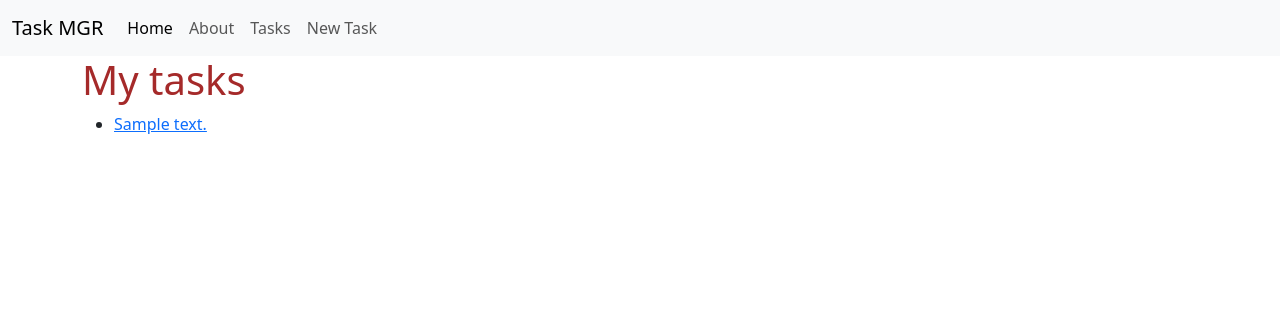
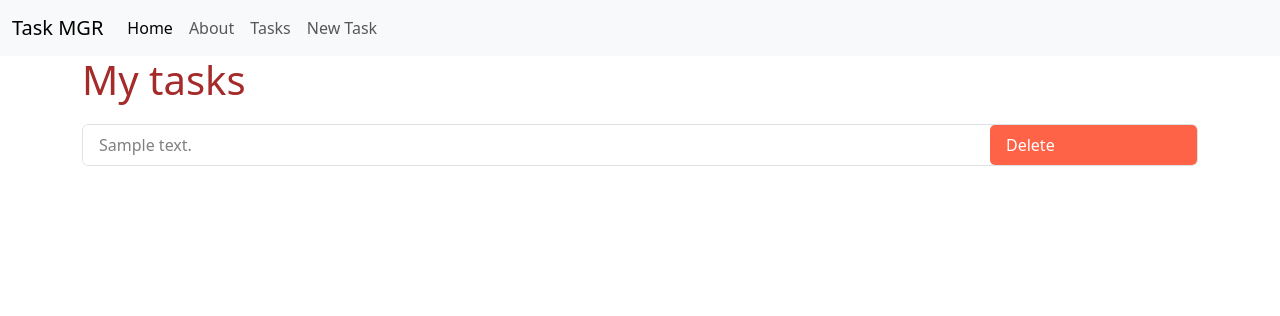
Before and after one commit to RCJK33/task_mgr_fe, a Flask app: page /tasks in a window 1280 px wide. Shown: the top 316 px of the page. Run offline with Flask 3, Linux system fonts and the light colour scheme; a database or web service that is not in the repository returns one stand-in record (values such as "Sample title"); data that the repository does not hold is empty.

Commit message:
Class 4 FINAL
Delete functions is added and the tasks styles is actived

```diff
--- a/app/routes.py
+++ b/app/routes.py
@@ -1,6 +1,7 @@
-from flask import Flask, render_template, request
+from flask import Flask, render_template, request, url_for, redirect
 import requests
 from datetime import datetime
+import time
 
 app = Flask(__name__)
 
@@ -52,3 +53,10 @@ def create_task():
     if response.status_code == 201:
         return render_template('success.html', task=response.json().get('task'), message='New task created!')
     return render_template('error.html', err=response.status_code), response.status_code
+
+@app.get('/tasks/<int:task_id>/delete')
+def delete_task(task_id):
+    response = requests.delete(f"{BASE_URL}/{task_id}")
+    if response.status_code == 204:
+        return redirect(url_for('display_all_tasks'))
+    return render_template('error.html', err=response.status_code), response.status_code
--- a/app/static/css/base.css
+++ b/app/static/css/base.css
@@ -1,3 +1,40 @@
 .container h1 {
     color: brown;
 }
+
+.list-group {
+    margin-top: 20px;
+    overflow: hidden;
+}
+
+.list-group .list-group-item:hover {
+    background-color: #f5f5f5;
+}
+
+.list-group .list-group-item {
+    padding: 0;
+    display: flex;
+    flex-direction: row;
+}
+
+.list-group .list-group-item a {
+
+    padding: 8px 16px;
+    flex: 5;
+    text-decoration: none;
+    color: gray;
+}
+
+.list-group .list-group-item a.delete {
+    flex: 1;
+    background-color: tomato;
+    color: white;
+
+    border-radius: 5px;
+}
+
+.list-group .list-group-item a.delete:hover {
+    flex: 1;
+    background-color:   #c94f3a;
+    color: white;
+}
--- a/app/templates/list.html
+++ b/app/templates/list.html
@@ -2,13 +2,16 @@
 
 {% block content %}
     <h1>My tasks</h1>
-    <ul>
+    <ul class="list-group">
         {% for task in tasks %}
-            <li>
-                <a href="{{url_for('display_task', task_id=task['id'])}}">
+        <li class="list-group-item">
+            <a href="{{url_for('display_task', task_id=task['id'])}}">
                 {{ task["summary"] }}
-                </a>
-            </li>
+            </a>
+            <a class="delete" href="{{url_for('delete_task', task_id=task['id'])}}">
+                Delete
+            </a>
+        </li>
         {% endfor %}
     </ul>
 {% endblock %}
```
Also changed, not shown: app/templates/detail.html (+9 -1 lines), app/templates/new.html (+9 -8 lines).
